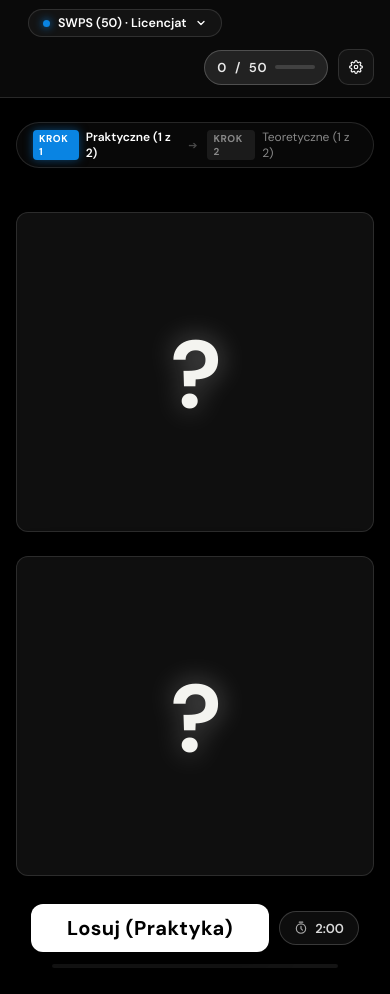
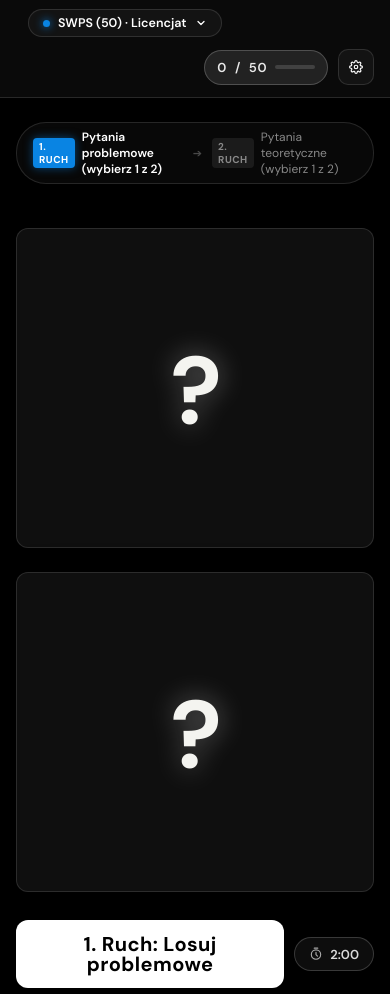
Before and after one commit to Sayukoo/generator-pytan-swps, a plain HTML site: page index.html in a window 390 px wide. Shown: the part 52-1046 px from the top of the page. Drawn offline with Linux system fonts and the light colour scheme.

Commit message:
feat: dopracowanie dwuetapowego egzaminu SWPS 50 licencjat (1. ruch problemowe, 2. ruch teoretyczne)

```diff
--- a/data/swps_licencjat.js
+++ b/data/swps_licencjat.js
@@ -1,131 +1,131 @@
 window.SWPS_LICENCJAT_QUESTIONS = [
   // ==========================================
-  // Część 1: Pytania problemowe / praktyczne (1-25)
+  // Część 1: Pytania problemowe (1-25)
   // ==========================================
   {
     text: 'Na czym polega różnica między psychologią naukową a "potoczną"?',
-    category: 'practical',
-    tags: ['Metodologia, psychometria, statystyka', 'Praktyczne'],
+    category: 'problem',
+    tags: ['Metodologia, psychometria, statystyka', 'Problemowe'],
   },
   {
     text: 'Wskaż i opisz co najmniej jedno badanie psychologiczne, które współcześnie nie mogłoby zostać przeprowadzone ze względów etycznych i na tym przykładzie omów zmianę standardów etycznych w psychologii.',
-    category: 'practical',
-    tags: ['Etyka', 'Praktyczne'],
+    category: 'problem',
+    tags: ['Etyka', 'Problemowe'],
   },
   {
     text: 'Opisz kontrowersje związane z pomiarem inteligencji za pomocą testów.',
-    category: 'practical',
-    tags: ['Diagnoza', 'Psychologia różnic indywidualnych', 'Praktyczne'],
+    category: 'problem',
+    tags: ['Diagnoza', 'Psychologia różnic indywidualnych', 'Problemowe'],
   },
   {
     text: 'Wyjaśnij na czym polega trudność ze zdefiniowaniem terminu "zaburzenie psychiczne" i jak rozumiane jest pojęcie "anormalności"?',
-    category: 'practical',
-    tags: ['Psychopatologia', 'Praktyczne'],
+    category: 'problem',
+    tags: ['Psychopatologia', 'Problemowe'],
   },
   {
     text: 'Pewien badacz chce zbudować kwestionariusz do pomiaru samooceny i chce wykonać analizę jakości psychometrycznej. Jakie badania mógłby wykonać i czego powinien się spodziewać, jeśli jego kwestionariusz jest rzetelny? Zaproponuj przynajmniej dwie metody badania.',
-    category: 'practical',
-    tags: ['Metodologia, psychometria, statystyka', 'Diagnoza', 'Praktyczne'],
+    category: 'problem',
+    tags: ['Metodologia, psychometria, statystyka', 'Diagnoza', 'Problemowe'],
   },
   {
     text: 'Rozproszenie odpowiedzialności - omów ten fenomen i wskaż, gdzie w naszym otoczeniu jest widoczny?',
-    category: 'practical',
-    tags: ['Psychologia społeczna', 'Praktyczne'],
+    category: 'problem',
+    tags: ['Psychologia społeczna', 'Problemowe'],
   },
   {
     text: 'Opisz związki kreatywności z inteligencją i osobowością.',
-    category: 'practical',
-    tags: ['Psychologia różnic indywidualnych', 'Psychologia osobowości', 'Praktyczne'],
+    category: 'problem',
+    tags: ['Psychologia różnic indywidualnych', 'Psychologia osobowości', 'Problemowe'],
   },
   {
     text: 'Omów czynniki, które mogą wpływać na obecne postawy Polaków wobec uchodźców i imigrantów. Na bazie wiedzy z obszaru psychologii społecznej przedstaw pomysły na redukcję tych antagonizmów.',
-    category: 'practical',
-    tags: ['Psychologia społeczna', 'Praktyczne'],
+    category: 'problem',
+    tags: ['Psychologia społeczna', 'Problemowe'],
   },
   {
     text: 'Każdego roku tysiące osób staje się ofiarami oszustw metodami „na wnuczka", „na policjanta" - i wielu innych. Odwołując się do swojej wiedzy o wpływie społecznym spróbuj wyjaśnić przyczyny uległości wobec tych manipulacji.',
-    category: 'practical',
-    tags: ['Psychologia społeczna', 'Praktyczne'],
+    category: 'problem',
+    tags: ['Psychologia społeczna', 'Problemowe'],
   },
   {
     text: 'W jaki sposób wiedzę o rozwoju człowieka można zastosować do rozwiązywania problemów z obszaru relacji interpersonalnych na różnych etapach życia? Podaj przykłady z jednego wybranego okresu rozwojowego.',
-    category: 'practical',
-    tags: ['Psychologia rozwojowa', 'Praktyczne'],
+    category: 'problem',
+    tags: ['Psychologia rozwojowa', 'Problemowe'],
   },
   {
     text: 'Co badania z psychologii rozwoju wnoszą w dziedzinę edukacji i pedagogiki?',
-    category: 'practical',
-    tags: ['Psychologia rozwojowa', 'Psychologia edukacji', 'Praktyczne'],
+    category: 'problem',
+    tags: ['Psychologia rozwojowa', 'Psychologia edukacji', 'Problemowe'],
   },
   {
     text: 'W jaki sposób, wykorzystując wiedzę z zakresu psychologii poznawczej, można stworzyć warunki sprzyjające lepszemu uczeniu się i zapamiętywaniu?',
-    category: 'practical',
-    tags: ['Psychologia poznawcza', 'Praktyczne'],
+    category: 'problem',
+    tags: ['Psychologia poznawcza', 'Problemowe'],
   },
   {
     text: 'Na podstawie wiedzy na temat funkcjonowania procesów uwagi, wskaż trzy przykłady jej zastosowań praktycznych w obszarach takich jak np. marketing i reklama, transport drogowy.',
-    category: 'practical',
-    tags: ['Psychologia poznawcza', 'Praktyczne'],
+    category: 'problem',
+    tags: ['Psychologia poznawcza', 'Problemowe'],
   },
   {
     text: 'W jakim zakresie znajomość poziomu cech osobowości pozwala przewidywać zachowania człowieka w określonych sytuacjach (np. funkcjonowanie w roli lidera albo określonej roli zawodowej)?',
-    category: 'practical',
-    tags: ['Psychologia osobowości', 'Praca i organizacja', 'Praktyczne'],
+    category: 'problem',
+    tags: ['Psychologia osobowości', 'Praca i organizacja', 'Problemowe'],
   },
   {
     text: 'Zaproponuj plan badania weryfikującego zależność pomiędzy dwoma miarami różnic indywidualnych. Uzasadnij wybór zmiennych, plan badawczy oraz plan analiz statystycznych.',
-    category: 'practical',
-    tags: ['Metodologia, psychometria, statystyka', 'Psychologia różnic indywidualnych', 'Praktyczne'],
+    category: 'problem',
+    tags: ['Metodologia, psychometria, statystyka', 'Psychologia różnic indywidualnych', 'Problemowe'],
   },
   {
     text: 'Zaproponuj plan prostego badania eksperymentalnego i na jego podstawie omów etapy wnioskowania statystycznego w modelu testowania istotności statystycznej hipotezy zerowej.',
-    category: 'practical',
-    tags: ['Metodologia, psychometria, statystyka', 'Praktyczne'],
+    category: 'problem',
+    tags: ['Metodologia, psychometria, statystyka', 'Problemowe'],
   },
   {
     text: 'Dlaczego przy wykonywaniu testów statystycznych ważne jest obliczanie wielkości (siły) efektu, a nie ograniczanie się wyłącznie do określenia, czy wynik jest istotny bądź nieistotny?',
-    category: 'practical',
-    tags: ['Metodologia, psychometria, statystyka', 'Praktyczne'],
+    category: 'problem',
+    tags: ['Metodologia, psychometria, statystyka', 'Problemowe'],
   },
   {
     text: 'Jakie jest biologiczne podłoże snu i dlaczego sen jest konieczny?',
-    category: 'practical',
-    tags: ['Biologiczne podstawy zachowania', 'Praktyczne'],
+    category: 'problem',
+    tags: ['Biologiczne podstawy zachowania', 'Problemowe'],
   },
   {
     text: 'Omów korzyści i zagrożenia wynikające ze zjawiska neuroplastyczności.',
-    category: 'practical',
-    tags: ['Biologiczne podstawy zachowania', 'Praktyczne'],
+    category: 'problem',
+    tags: ['Biologiczne podstawy zachowania', 'Problemowe'],
   },
   {
     text: 'Omów problem konfliktu światopoglądów i osobistych problemów psychologa w kontekście wykonywania czynności zawodowych na dwóch różnych przykładach.',
-    category: 'practical',
-    tags: ['Etyka', 'Praktyczne'],
+    category: 'problem',
+    tags: ['Etyka', 'Problemowe'],
   },
   {
     text: 'Dlaczego celebryci są skutecznymi influencerami? Wyjaśnij w oparciu o psychologię wpływu społecznego.',
-    category: 'practical',
-    tags: ['Psychologia społeczna', 'Praktyczne'],
+    category: 'problem',
+    tags: ['Psychologia społeczna', 'Problemowe'],
   },
   {
     text: 'Dlaczego stosowanie w szkole restrykcyjnych zakazów i reguł jest nieskuteczne w kształtowaniu postaw młodzieży w okresie adolescencji?',
-    category: 'practical',
-    tags: ['Psychologia rozwojowa', 'Psychologia edukacji', 'Praktyczne'],
+    category: 'problem',
+    tags: ['Psychologia rozwojowa', 'Psychologia edukacji', 'Problemowe'],
   },
   {
     text: 'Omów zależność pomiędzy samooceną a zdrowiem psychicznym.',
-    category: 'practical',
-    tags: ['Psychologia zdrowia', 'Psychologia osobowości', 'Praktyczne'],
+    category: 'problem',
+    tags: ['Psychologia zdrowia', 'Psychologia osobowości', 'Problemowe'],
   },
   {
     text: 'Dlaczego popularne "tabloidowe" portale internetowe podają tak wiele informacji o katastrofach, wypadkach i zagrożeniach? Wyjaśnij w oparciu o określone prawidłowości psychologiczne.',
-    category: 'practical',
-    tags: ['Psychologia społeczna', 'Psychologia poznawcza', 'Praktyczne'],
+    category: 'problem',
+    tags: ['Psychologia społeczna', 'Psychologia poznawcza', 'Problemowe'],
   },
   {
     text: 'Która ze znanych koncepcji mogłaby wyjaśnić skłonność pewnych ludzi do uprawiania sportów ekstremalnych?',
-    category: 'practical',
-    tags: ['Psychologia różnic indywidualnych', 'Emocje i motywacje', 'Praktyczne'],
+    category: 'problem',
+    tags: ['Psychologia różnic indywidualnych', 'Emocje i motywacje', 'Problemowe'],
   },
 
   // ==========================================
--- a/index.html
+++ b/index.html
@@ -51,7 +51,7 @@
                   <span class="mode-select-item__title">SWPS (50) — Licencjat</span>
                   <span class="mode-select-item__pill">Dwuetapowy</span>
                 </div>
-                <span class="mode-select-item__desc">25 praktycznych + 25 teoretycznych</span>
+                <span class="mode-select-item__desc">25 problemowych + 25 teoretycznych</span>
               </button>
               <button id="mode-swps" class="mode-select-item" type="button" role="radio" aria-checked="false">
                 <div class="mode-select-item__header">
@@ -101,13 +101,13 @@
 
       <div id="examStageIndicator" class="exam-stage-indicator" hidden>
         <div class="stage-step is-active" id="stageStep1" data-step="1">
-          <span class="stage-step__badge">Krok 1</span>
-          <span class="stage-step__label">Praktyczne (1 z 2)</span>
+          <span class="stage-step__badge">1. Ruch</span>
+          <span class="stage-step__label">Pytania problemowe (wybierz 1 z 2)</span>
         </div>
         <div class="stage-step__divider" aria-hidden="true">➔</div>
         <div class="stage-step" id="stageStep2" data-step="2">
-          <span class="stage-step__badge">Krok 2</span>
-          <span class="stage-step__label">Teoretyczne (1 z 2)</span>
+          <span class="stage-step__badge">2. Ruch</span>
+          <span class="stage-step__label">Pytania teoretyczne (wybierz 1 z 2)</span>
         </div>
       </div>
 
@@ -129,7 +129,7 @@
       <div class="primary-actions">
         <div class="primary-actions__row">
           <button id="drawBtn" class="primary" type="button">Losuj</button>
-          <button id="nextStageBtn" class="primary next-stage-btn" type="button" hidden>Krok 2: Teoria ➔</button>
+          <button id="nextStageBtn" class="primary next-stage-btn" type="button" hidden>2. Ruch: Teoretyczne ➔</button>
           <button id="pauseBtn" class="ghost-btn pause-btn" type="button" hidden title="Pauza (Spacja / P)">⏸ Pauza</button>
           <div class="timer-chip-wrap">
             <button id="timerChipBtn" class="timer-chip" type="button" aria-haspopup="true" aria-expanded="false" title="Czas na odpowiedź">
@@ -159,7 +159,7 @@
         <div id="postActions" class="post-actions" hidden>
           <span class="post-actions__label" id="postActionsLabel">Czas minął — jak poszło?</span>
           <div class="post-actions__row">
-            <button id="postNextStageBtn" class="primary post-primary" type="button" hidden>Krok 2: Teoria ➔</button>
+            <button id="postNextStageBtn" class="primary post-primary" type="button" hidden>2. Ruch: Teoretyczne ➔</button>
             <button id="postMasteredBtn" class="ghost-btn" type="button">✓ Opanowane</button>
             <button id="postRetryBtn" class="ghost-btn" type="button" title="Powtórz odpowiedź na to samo pytanie">↻ Powtórz</button>
             <button id="postDrawBtn" class="ghost-btn" type="button" title="Nowe losowanie (Spacja)">🎲 Losuj</button>
--- a/js/main.js
+++ b/js/main.js
@@ -114,8 +114,10 @@ import {
 
   const cardsRoot = document.getElementById('cardsRoot');
 
-  // Exam stage for SWPS (50): 1 = practical, 2 = theoretical, 0 = idle/done
+  // Exam stage for SWPS (50): 1 = problemowe, 2 = teoretyczne, 0 = idle/done
   let examStage = isSwps50 ? 1 : 0;
+  let stage1Picked = false;
+  let stage2Picked = false;
 
   function updateExamStageUI() {
     if (!isSwps50) {
@@ -130,13 +132,13 @@ import {
     if (stageStep1 && stageStep2) {
       if (examStage === 1) {
         stageStep1.classList.add('is-active');
-        stageStep1.classList.remove('is-done');
+        stageStep1.classList.toggle('is-done', stage1Picked);
         stageStep2.classList.remove('is-active', 'is-done');
       } else if (examStage === 2) {
         stageStep1.classList.remove('is-active');
         stageStep1.classList.add('is-done');
         stageStep2.classList.add('is-active');
-        stageStep2.classList.remove('is-done');
+        stageStep2.classList.toggle('is-done', stage2Picked);
       } else {
         stageStep1.classList.remove('is-active', 'is-done');
         stageStep2.classList.remove('is-active', 'is-done');
@@ -407,13 +409,24 @@ import {
 
     if (isSwps50) {
       if (examStage === 1) {
+        stage1Picked = true;
+        updateExamStageUI();
         if (postNextStageBtn) postNextStageBtn.hidden = false;
         if (nextStageBtn) nextStageBtn.hidden = false;
-        if (postActionsLabel) postActionsLabel.textContent = 'Krok 1 (praktyka) zakończony — przejdź do pytań teoretycznych:';
+        if (drawBtn) {
+          drawBtn.disabled = false;
+          drawBtn.textContent = '2. Ruch: Teoretyczne ➔';
+        }
+        if (postActionsLabel) postActionsLabel.textContent = '1. Ruch (problemowe) zakończony — przejdź do pytań teoretycznych:';
       } else if (examStage === 2) {
+        stage2Picked = true;
+        updateExamStageUI();
         if (postNextStageBtn) postNextStageBtn.hidden = true;
         if (nextStageBtn) nextStageBtn.hidden = true;
-        if (stageStep2) stageStep2.classList.add('is-done');
+        if (drawBtn) {
+          drawBtn.disabled = false;
+          drawBtn.textContent = '🎲 Nowy egzamin';
+        }
         if (postActionsLabel) postActionsLabel.textContent = 'Egzamin licencjacki ukończony! Jak poszło?';
       }
     }
@@ -584,7 +597,7 @@ import {
   }
 
   function updateDrawAvailability() {
-    const poolCategory = isSwps50 ? (examStage === 2 ? 'theoretical' : 'practical') : null;
+    const poolCategory = isSwps50 ? (examStage === 2 ? 'theoretical' : 'problem') : null;
     const candidates = getCandidateIndices(QUESTIONS, filterMenu.getState(), (idx) => mastery.isMastered(idx), poolCategory);
     const hasCandidates = candidates.length > 0;
     if (drawBtn && !timer.isAnswerActive()) {
@@ -596,7 +609,11 @@ import {
     if (!timer.isAnswerActive() && !timer.isSelectionActive()) {
       let label = timer.DRAW_LABEL;
       if (isSwps50) {
-        label = examStage === 2 ? 'Losuj (Teoria)' : 'Losuj (Praktyka)';
+        if (examStage === 1) {
+          label = stage1Picked ? '2. Ruch: Teoretyczne ➔' : '1. Ruch: Losuj problemowe';
+        } else if (examStage === 2) {
+          label = stage2Picked ? '🎲 Nowy egzamin' : '2. Ruch: Losuj teoretyczne';
+        }
       }
       timer.setButtonLabel(hasCandidates ? label : 'Brak pytań');
     }
@@ -628,10 +645,20 @@ import {
       });
     }
 
-    if (isSwps50 && examStage === 1) {
-      if (nextStageBtn) {
-        nextStageBtn.hidden = false;
-        nextStageBtn.textContent = 'Krok 2: Teoria ➔';
+    if (isSwps50) {
+      if (examStage === 1) {
+        stage1Picked = true;
+        updateExamStageUI();
+        if (nextStageBtn) {
+          nextStageBtn.hidden = false;
+          nextStageBtn.textContent = '2. Ruch: Teoretyczne ➔';
+        }
+      } else if (examStage === 2) {
+        stage2Picked = true;
+        updateExamStageUI();
+        if (nextStageBtn) {
+          nextStageBtn.hidden = true;
+        }
       }
     }
   }
@@ -737,7 +764,13 @@ import {
 
     if (isSwps50) {
       const q = QUESTIONS[index];
-      examStage = q?.category === 'theoretical' ? 2 : 1;
+      const isTheo = q?.category === 'theoretical';
+      examStage = isTheo ? 2 : 1;
+      if (examStage === 1) {
+        stage1Picked = true;
+      } else {
+        stage2Picked = true;
+      }
       updateExamStageUI();
     }
 
@@ -801,7 +834,17 @@ import {
     }
 
     if (isSwps50) {
-      examStage = 1;
+      if (examStage === 1 && stage1Picked) {
+        advanceToTheoreticalStage();
+        return;
+      }
+      if (examStage === 2 && stage2Picked) {
+        stage1Picked = false;
+        stage2Picked = false;
+        examStage = 1;
+      }
+
+      const categoryToDraw = examStage === 2 ? 'theoretical' : 'problem';
       updateExamStageUI();
       if (nextStageBtn) {
         nextStageBtn.hidden = true;
@@ -810,7 +853,7 @@ import {
         postNextStageBtn.hidden = true;
       }
 
-      const [firstIndex, secondIndex] = selectQuestionPair(QUESTIONS, filterState, masteredSet, 'practical');
+      const [firstIndex, secondIndex] = selectQuestionPair(QUESTIONS, filterState, masteredSet, categoryToDraw);
       if (firstIndex === null && secondIndex === null) {
         updateDrawAvailability();
         renderQuestionList();
@@ -859,6 +902,8 @@ import {
 
   function reset() {
     examStage = isSwps50 ? 1 : 0;
+    stage1Picked = false;
+    stage2Picked = false;
     updateExamStageUI();
     if (nextStageBtn) {
       nextStageBtn.hidden = true;
--- a/js/modules/drawer.js
+++ b/js/modules/drawer.js
@@ -13,7 +13,12 @@ export function randInt(min, max) {
   const buffer = new Uint32Array(1);
   let value;
   do {
-    window.crypto.getRandomValues(buffer);
+    const cryptoObj = typeof globalThis !== 'undefined' ? (globalThis.crypto || (typeof window !== 'undefined' ? window.crypto : null)) : null;
+    if (cryptoObj && typeof cryptoObj.getRandomValues === 'function') {
+      cryptoObj.getRandomValues(buffer);
+    } else {
+      buffer[0] = Math.floor(Math.random() * (maxUint + 1));
+    }
     value = buffer[0];
   } while (value >= limit);
   return min + (value % range);
@@ -37,8 +42,16 @@ export function getCandidateIndices(questions, filterState, isMasteredFn, catego
 
   for (let i = 0; i < questions.length; i += 1) {
     const entry = questions[i];
-    if (category && entry.category !== category) {
-      continue;
+    if (category) {
+      const isProblem = category === 'problem' || category === 'practical';
+      const entryIsProblem = entry.category === 'problem' || entry.category === 'practical';
+      if (isProblem) {
+        if (!entryIsProblem) {
+          continue;
+        }
+      } else if (entry.category !== category) {
+        continue;
+      }
     }
     const mastered = typeof isMasteredFn === 'function' ? isMasteredFn(i) : false;
     if (hideMastered && mastered) {
@@ -59,9 +72,14 @@ export function selectQuestionPair(questions, filterState, masteredSet, category
   const isMasteredFn = (idx) => masteredSet?.has?.(idx);
   let candidates = getCandidateIndices(questions, filterState, isMasteredFn, category);
   if (candidates.length === 0 && category) {
-    // If filters emptied the pool, fallback to all category candidates ignoring tag/hideMastered filters
+    const isProblem = category === 'problem' || category === 'practical';
     candidates = questions
-      .map((q, idx) => (q.category === category ? idx : null))
+      .map((q, idx) => {
+        const matches = isProblem
+          ? q.category === 'problem' || q.category === 'practical'
+          : q.category === category;
+        return matches ? idx : null;
+      })
       .filter((idx) => idx !== null);
   }
   if (candidates.length === 0) {
--- a/js/modules/tags.js
+++ b/js/modules/tags.js
@@ -31,12 +31,12 @@ export const TAG_COLOR_MAP = {
   'Diagnoza i psychometria': '#2c3e50',
   'Psychoterapia i pomoc': '#e84393',
   'Biologiczne podstawy zachowania': '#00cec9',
-  'Praktyczne': '#0984e3',
+  'Problemowe': '#0984e3',
   'Teoretyczne': '#a29bfe'
 };
 
 export const TAG_ORDER = [
-  'Praktyczne',
+  'Problemowe',
   'Teoretyczne',
   'Psychologia społeczna',
   'Emocje i motywacje',
```
